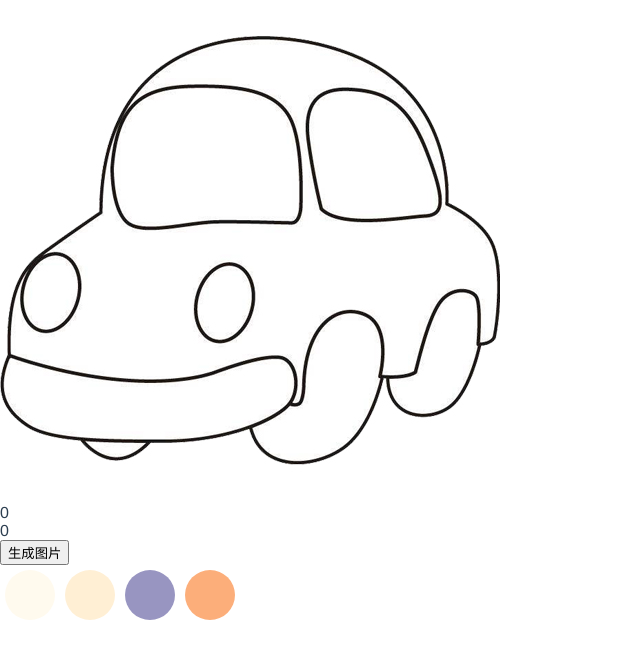
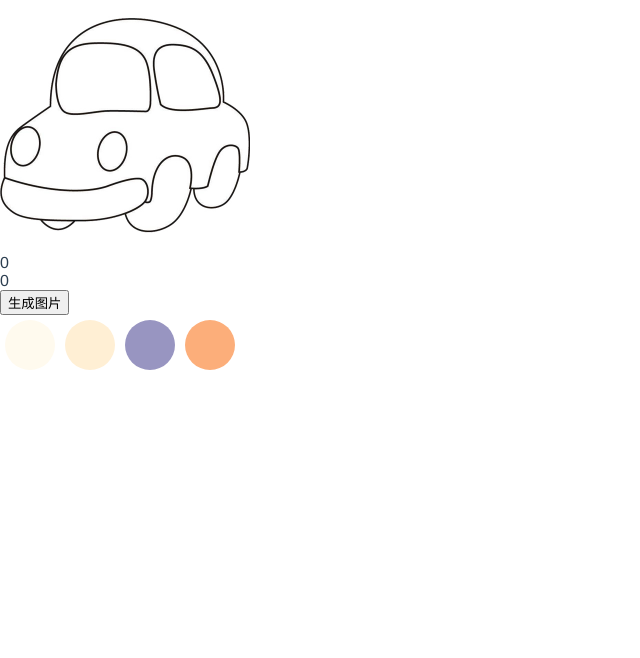
Before and after one commit to huyanan/ColouringGame, a Vue app: page /#/ in a window 1280 px wide. Shown: the top 658 px of the page, without its empty margins (0-640 px from the left). Built offline with nearby package versions, Linux system fonts and the light colour scheme.

Commit message:
feat: 缩放、平移后的位置计算问题

```diff
--- a/src/components/ColouringGame/ColouringGame.js
+++ b/src/components/ColouringGame/ColouringGame.js
@@ -27,6 +27,8 @@ class ColouringGame {
     this.debug = debug
     // 创建画布
     this.canvas = this.createCanvas(width, height)
+    this.canvas.style.width='250px'
+    this.canvas.style.height='250px'
     // canvas2d context
     this.context = this.canvas.getContext('2d')
     // 坐标偏移
@@ -38,8 +40,9 @@ class ColouringGame {
       y: 0
     }
     // 缩放
-    this.prevScale = 1
+    this.canvasScale = 0.5
     this.scale = 1
+    this.prevScale = this.scale
     this.maxScale = this.config.maxScale || 8; // 缩放最大倍数（缩放比率倍数）
     this.minScale = this.config.minScale || 0.4; // 缩放最小倍数（缩放比率倍数）
     this.mousePos = {
@@ -77,6 +80,9 @@ class ColouringGame {
     // 追加事件
     this.addEvents()
   }
+  get computeScale () {
+    return this.scale * this.canvasScale
+  }
   //
   /**
    * 游戏初始化
@@ -210,11 +216,29 @@ ColouringGame.prototype.zoomOut= function () {
 }
 
 ColouringGame.prototype.zoom = function () {
-  this.offsetX = this.mousePos.x - ((this.mousePos.x - this.offsetX) * this.scale) / this.prevScale;
-  this.offsetY = this.mousePos.y - ((this.mousePos.y - this.offsetY) * this.scale) / this.prevScale;
+  console.log('zoom before', {
+    mouseX: this.mousePos.x,
+    offsetX: this.offsetX,
+    offsetY: this.offsetY,
+    scale: this.scale,
+    canvasScale: this.canvasScale,
+    prevScale: this.prevScale,
+    scaleStep: this.scaleStep
+  })  ;
+  this.offsetX = this.mousePos.x  / this.canvasScale - ((this.mousePos.x / this.canvasScale - this.offsetX) * this.scale) / this.prevScale;
+  this.offsetY = this.mousePos.y  / this.canvasScale - ((this.mousePos.y / this.canvasScale - this.offsetY) * this.scale) / this.prevScale;
   this.prevScale = this.scale;
   this.curOffset.x = this.offsetX;
   this.curOffset.y = this.offsetY;
+  console.log('zoom after', {
+    mouseX: this.mousePos.x,
+    offsetX: this.offsetX,
+    offsetY: this.offsetY,
+    scale: this.scale,
+    canvasScale: this.canvasScale,
+    prevScale: this.prevScale,
+    scaleStep: this.scaleStep
+  })  ;
 }
 
 
@@ -582,8 +606,8 @@ ColouringGame.prototype.addEvents = function () {
   const self = this;
   this.canvas.addEventListener("click",function(e){
     var event=typeof window.event!="undefined"?window.event:typeof e!="undefined"?e:event;
-    var x =event.offsetX;
-    var y =event.offsetY;
+    var x =event.offsetX / self.canvasScale;
+    var y =event.offsetY / self.canvasScale;
     var aX=0;
     var aY=0;
     var buf=null;
@@ -674,8 +698,8 @@ ColouringGame.prototype.addEvents = function () {
       // })
       // 设置画布平移
       // self.moveCamera(offsetX, offsetY)
-      self.offsetX = self.curOffset.x + (x - self.mouseLocation.x)
-      self.offsetY = self.curOffset.y + (y - self.mouseLocation.y)
+      self.offsetX = self.curOffset.x + (x - self.mouseLocation.x) / self.canvasScale
+      self.offsetY = self.curOffset.y + (y - self.mouseLocation.y) / self.canvasScale
 
 
       if (self.debug) {
```
